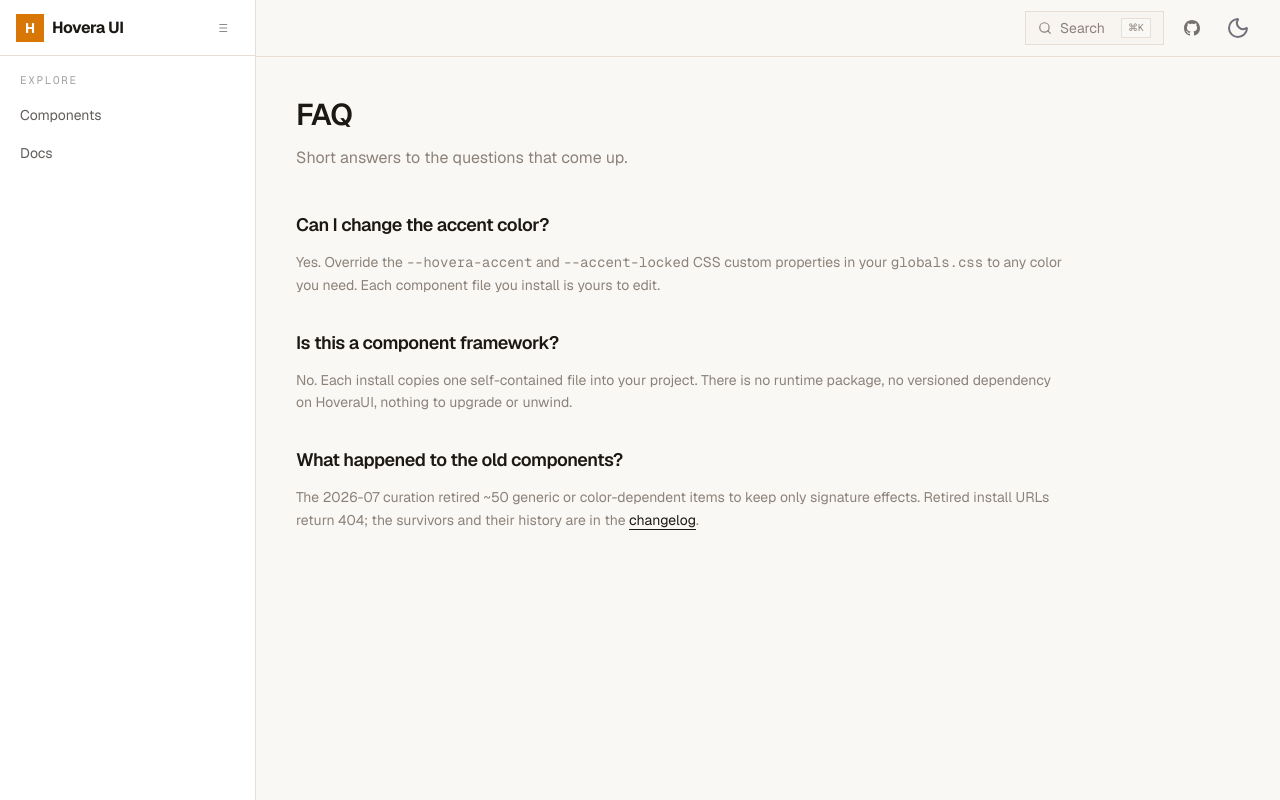
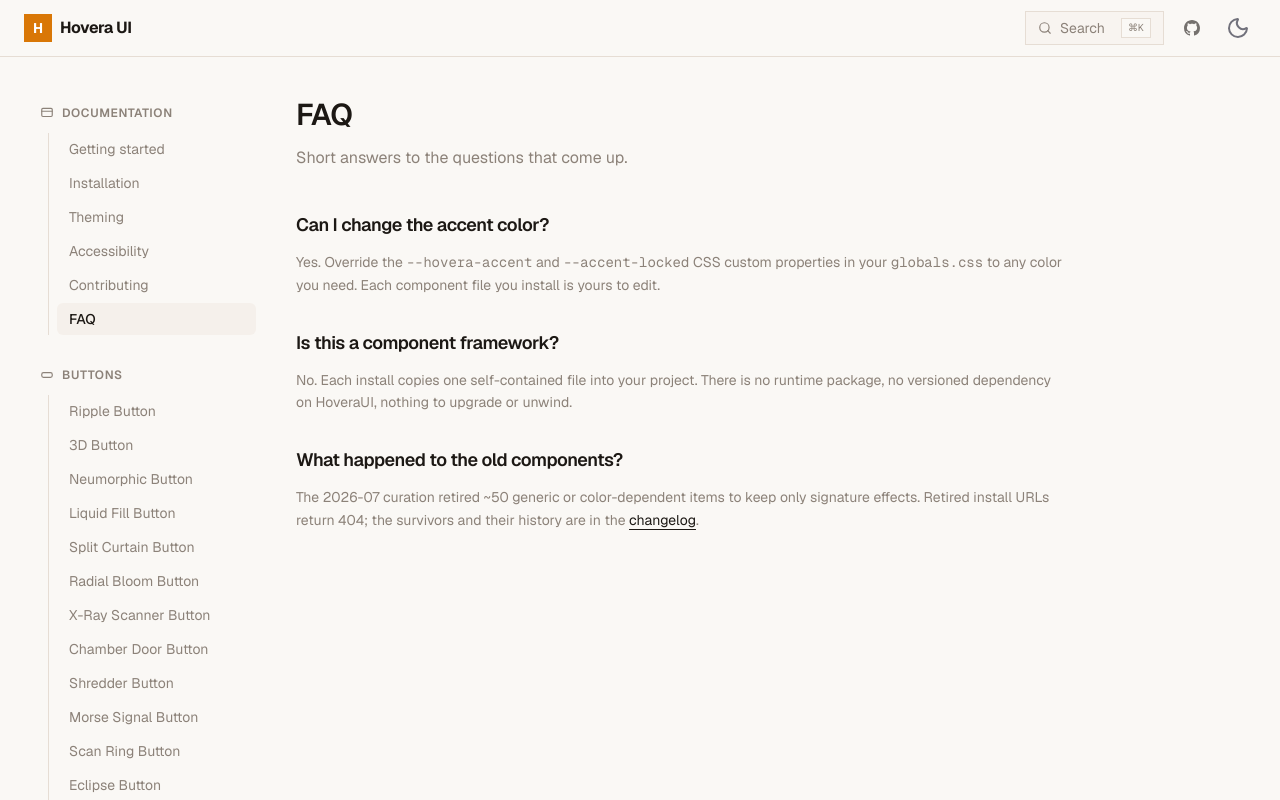
Before and after one commit to WebDevAmey/HoveraUI, a Next.js app: page /docs/faq in a window 1280 px wide. Shown: the top 800 px of the page. Built offline with nearby package versions, Linux system fonts and the light colour scheme.

Commit message:
Removed AppSidebar, SidebarProvider, and the sidebar toggle from SiteNav. PageLayout

```diff
--- a/src/components/layout/SiteNav.tsx
+++ b/src/components/layout/SiteNav.tsx
@@ -4,7 +4,6 @@ import Link from "next/link";
 import { motion } from "framer-motion";
 import { useReducedMotionSafe } from "@/lib/use-reduced-motion-safe";
 import { ThemeToggle } from "@/components/ThemeToggle";
-import { useSidebar } from "@/components/layout/sidebar-provider";
 
 interface SiteNavProps {
   onOpenCommand?: () => void;
@@ -12,26 +11,11 @@ interface SiteNavProps {
 
 export default function SiteNav({ onOpenCommand }: SiteNavProps) {
   const prefersReducedMotion = useReducedMotionSafe();
-  const { toggle, open } = useSidebar();
 
   return (
     <header className="sticky top-0 z-20 border-b border-border bg-background/95 backdrop-blur supports-[backdrop-filter]:bg-background/80">
       <div className="flex h-14 items-center justify-between px-4 md:px-6">
         <div className="flex items-center gap-3">
-          <motion.button
-            whileHover={prefersReducedMotion ? undefined : { scale: 1.05 }}
-            whileTap={prefersReducedMotion ? undefined : { scale: 0.95 }}
-            onClick={toggle}
-            aria-label={open ? "Collapse sidebar" : "Expand sidebar"}
-            className="flex h-8 w-8 items-center justify-center text-foreground/60 transition-colors hover:bg-secondary hover:text-foreground"
-          >
-            <svg width="16" height="16" viewBox="0 0 24 24" fill="none" stroke="currentColor" strokeWidth="2" strokeLinecap="round" strokeLinejoin="round" aria-hidden="true">
-              <line x1="3" y1="6" x2="21" y2="6" />
-              <line x1="3" y1="12" x2="21" y2="12" />
-              <line x1="3" y1="18" x2="21" y2="18" />
-            </svg>
-          </motion.button>
-
           <Link href="/" className="flex items-center gap-2">
             <span className="flex h-7 w-7 items-center justify-center bg-primary text-sm font-bold text-primary-foreground">
               H
--- a/src/components/layout/app-sidebar.tsx
+++ /dev/null
@@ -1,98 +0,0 @@
-"use client";
-
-import Link from "next/link";
-import { usePathname } from "next/navigation";
-import { motion } from "framer-motion";
-import { useSidebar } from "@/components/layout/sidebar-provider";
-
-const NAV_ITEMS = [
-  {
-    label: "Explore",
-    links: [
-      { href: "/components", label: "Components" },
-      { href: "/docs/getting-started", label: "Docs" },
-    ],
-  },
-];
-
-export default function AppSidebar() {
-  const pathname = usePathname();
-  const { open, toggle } = useSidebar();
-
-  return (
-    <>
-      {open && (
-        <motion.aside
-          initial={{ x: -280 }}
-          animate={{ x: 0 }}
-          transition={{ duration: 0.2, ease: [0.16, 1, 0.3, 1] }}
-          className="fixed inset-y-0 left-0 z-30 flex w-64 flex-col border-r border-sidebar-border bg-sidebar"
-        >
-          <div className="flex h-14 items-center justify-between border-b border-sidebar-border px-4">
-            <Link href="/" className="flex items-center gap-2">
-              <span className="flex h-7 w-7 items-center justify-center bg-primary text-sm font-bold text-primary-foreground">
-                H
-              </span>
-              <span className="text-base font-bold tracking-tight text-sidebar-foreground">
-                Hovera UI
-              </span>
-            </Link>
-            <button
-              onClick={toggle}
-              aria-label="Collapse sidebar"
-              className="flex h-7 w-7 items-center justify-center text-sidebar-foreground/50 transition-colors hover:bg-sidebar-accent hover:text-sidebar-accent-foreground"
-            >
-              <svg width="14" height="14" viewBox="0 0 24 24" fill="none" stroke="currentColor" strokeWidth="2" strokeLinecap="round" strokeLinejoin="round" aria-hidden="true">
-                <line x1="3" y1="6" x2="15" y2="6" />
-                <line x1="3" y1="12" x2="15" y2="12" />
-                <line x1="3" y1="18" x2="15" y2="18" />
-              </svg>
-            </button>
-          </div>
-
-          <div className="flex-1 overflow-y-auto px-3 py-4">
-            {NAV_ITEMS.map((group) => (
-              <div key={group.label} className="mb-6">
-                <p className="mb-2 px-2 font-mono text-[11px] uppercase tracking-[0.15em] text-sidebar-foreground/40">
-                  {group.label}
-                </p>
-                <div className="space-y-0.5">
-                  {group.links.map((link) => {
-                    const active = pathname === link.href || pathname.startsWith(link.href + "/");
-                    return (
-                      <Link
-                        key={link.href}
-                        href={link.href}
-                        className={`flex items-center gap-2.5 px-2 py-2 text-sm transition-colors ${
-                          active
-                            ? "bg-sidebar-accent font-medium text-sidebar-accent-foreground"
-                            : "text-sidebar-foreground/70 hover:bg-sidebar-accent hover:text-sidebar-accent-foreground"
-                        }`}
-                      >
-                        {link.label}
-                      </Link>
-                    );
-                  })}
-                </div>
-              </div>
-            ))}
-          </div>
-
-          <div className="border-t border-sidebar-border px-3 py-3">
-            <Link
-              href="https://github.com/WebDevAmey/HoveraUI"
-              target="_blank"
-              rel="noreferrer"
-              className="flex items-center gap-2 px-2 py-2 text-sm text-sidebar-foreground/50 transition-colors hover:text-sidebar-foreground"
-            >
-              <svg width="14" height="14" viewBox="0 0 16 16" fill="currentColor" aria-hidden="true">
-                <path d="M8 0c4.42 0 8 3.58 8 8a8.01 8.01 0 0 1-5.45 7.59c-.4.08-.55-.17-.55-.38c0-.27.01-1.13.01-2.2c0-.75-.25-1.23-.54-1.48c1.78-.2 3.65-.88 3.65-3.95c0-.88-.31-1.59-.82-2.15c.08-.2.36-1.02-.08-2.12c0 0-.67-.22-2.2.82c-.64-.18-1.32-.27-2-.27s-1.36.09-2 .27c-1.53-1.03-2.2-.82-2.2-.82c-.44 1.1-.16 1.92-.08 2.12c-.51.56-.82 1.28-.82 2.15c0 3.06 1.86 3.75 3.64 3.95c-.23.2-.44.55-.51 1.07c-.46.21-1.61.55-2.33-.66c-.15-.24-.6-.83-1.23-.82c-.67.01-.27.38.01.53c.34.19.73.9.82 1.13c.16.45.68 1.31 2.69.94c0 .67.01 1.3.01 1.49c0 .21-.15.45-.55.38A7.995 7.995 0 0 1 0 8c0-4.42 3.58-8 8-8" />
-              </svg>
-              GitHub
-            </Link>
-          </div>
-        </motion.aside>
-      )}
-    </>
-  );
-}
--- a/src/components/layout/page-layout.tsx
+++ b/src/components/layout/page-layout.tsx
@@ -1,38 +1,23 @@
 "use client";
 
 import SiteNav from "@/components/layout/SiteNav";
-import AppSidebar from "@/components/layout/app-sidebar";
 import Footer from "@/components/layout/Footer";
 import CommandPalette from "@/components/CommandPalette";
 import { useApp } from "@/context/AppContext";
-import { SidebarProvider } from "@/components/layout/sidebar-provider";
 
 interface PageLayoutProps {
   children: React.ReactNode;
 }
 
 export default function PageLayout({ children }: PageLayoutProps) {
-  return (
-    <SidebarProvider>
-      <PageLayoutInner>{children}</PageLayoutInner>
-    </SidebarProvider>
-  );
-}
-
-function PageLayoutInner({ children }: PageLayoutProps) {
   const { setCommandOpen } = useApp();
 
   return (
     <div className="flex min-h-screen flex-col bg-background text-foreground">
       <CommandPalette />
-      <div className="flex flex-1">
-        <AppSidebar />
-        <div className="flex flex-1 flex-col overflow-hidden">
-          <SiteNav onOpenCommand={() => setCommandOpen(true)} />
-          <main className="flex-1 overflow-y-auto">{children}</main>
-          <Footer />
-        </div>
-      </div>
+      <SiteNav onOpenCommand={() => setCommandOpen(true)} />
+      <main className="flex-1">{children}</main>
+      <Footer />
     </div>
   );
 }
--- a/src/components/layout/sidebar-provider.tsx
+++ /dev/null
@@ -1,41 +0,0 @@
-"use client";
-
-import { createContext, useCallback, useContext, useEffect, useState } from "react";
-
-interface SidebarContextValue {
-  open: boolean;
-  setOpen: (v: boolean) => void;
-  toggle: () => void;
-}
-
-const SidebarContext = createContext<SidebarContextValue>({
-  open: true,
-  setOpen: () => {},
-  toggle: () => {},
-});
-
-export function useSidebar() {
-  return useContext(SidebarContext);
-}
-
-export function SidebarProvider({ children }: { children: React.ReactNode }) {
-  const [open, setOpen] = useState(true);
-  const toggle = useCallback(() => setOpen((v) => !v), []);
-
-  useEffect(() => {
-    function onKey(e: KeyboardEvent) {
-      if (e.key === "b" && (e.metaKey || e.ctrlKey)) {
-        e.preventDefault();
-        toggle();
-      }
-    }
-    window.addEventListener("keydown", onKey);
-    return () => window.removeEventListener("keydown", onKey);
-  }, [toggle]);
-
-  return (
-    <SidebarContext.Provider value={{ open, setOpen, toggle }}>
-      {children}
-    </SidebarContext.Provider>
-  );
-}
```
